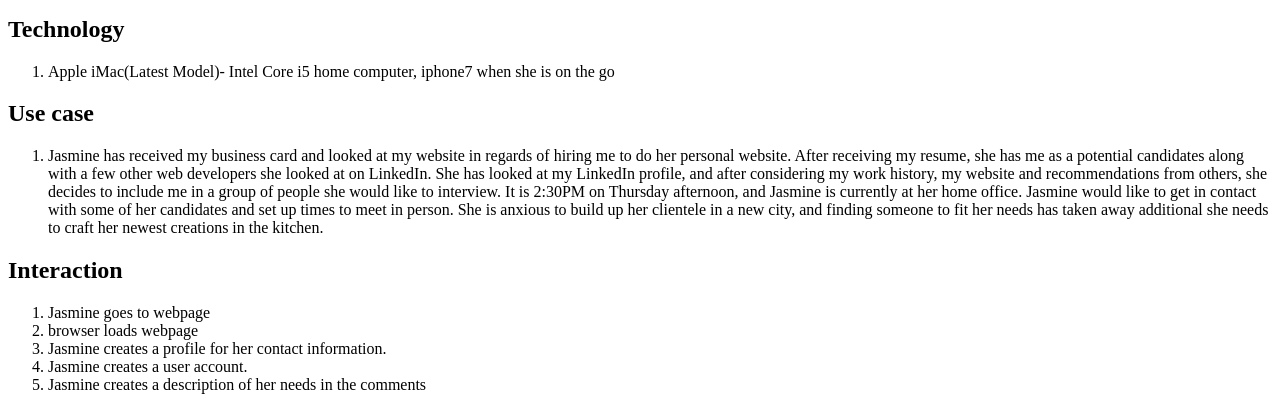
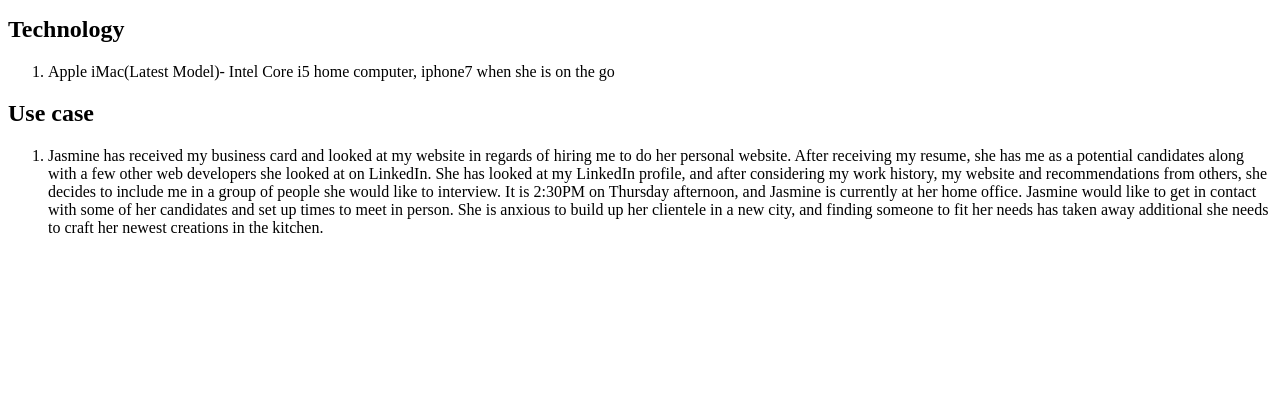
Before and after one commit to Mbojorquez2007/my-pwp-project, a PHP site: page /milestone-1.php in a window 1280 px wide. Shown: the part 595-1005 px from the top of the page. After the commit the page ends 828 px from the top, so only its background shows below. Run offline with PHP 8.4, Linux system fonts and the light colour scheme.

Commit message:
took out interaction

```diff
--- a/public_html/documentation/milestone-1.php
+++ b/public_html/documentation/milestone-1.php
@@ -5,7 +5,7 @@
 	</head>
 	<body>
 		<h1>Jasmine</h1>
-		<img src=  "image/chef.jpg" alt="chef">
+		<img src="image/chef.jpg" alt="chef">
 		<p>Purpose: To expose my professional talents to a broader audience. My interest is in working with freelance clients in the food,beverage,and hospitality industry
 			Audience: This project is to attract business owners who need a web developer or a company that is hiring a web developer.</p>
 		<p>Jasmine is new to New Mexico and needs help designing
@@ -40,13 +40,5 @@
 				She has looked at my LinkedIn profile, and after considering my work history, my website and recommendations from others, she decides to include me in a group of people she would like to interview.
 				It is 2:30PM on Thursday afternoon, and Jasmine is currently at her home office. Jasmine would like to get in contact with some of her candidates and set up times to meet in person. She is anxious to build up her clientele in a new city, and finding someone to fit her needs has taken away additional she needs to craft her newest creations in the kitchen.</li>
 		</ol>
-			<h2>Interaction</h2>
-		<ol>
-			<li>Jasmine goes to webpage</li>
-			<li>browser loads webpage</li>
-			<li>Jasmine creates a profile for her contact information.</li>
-			<li>Jasmine creates a user account.</li>
-			<li>Jasmine creates a description of her needs in the comments</li>
-		</ol>
 	</body>
  </html>
```
Also changed, not shown: 2 other files.
